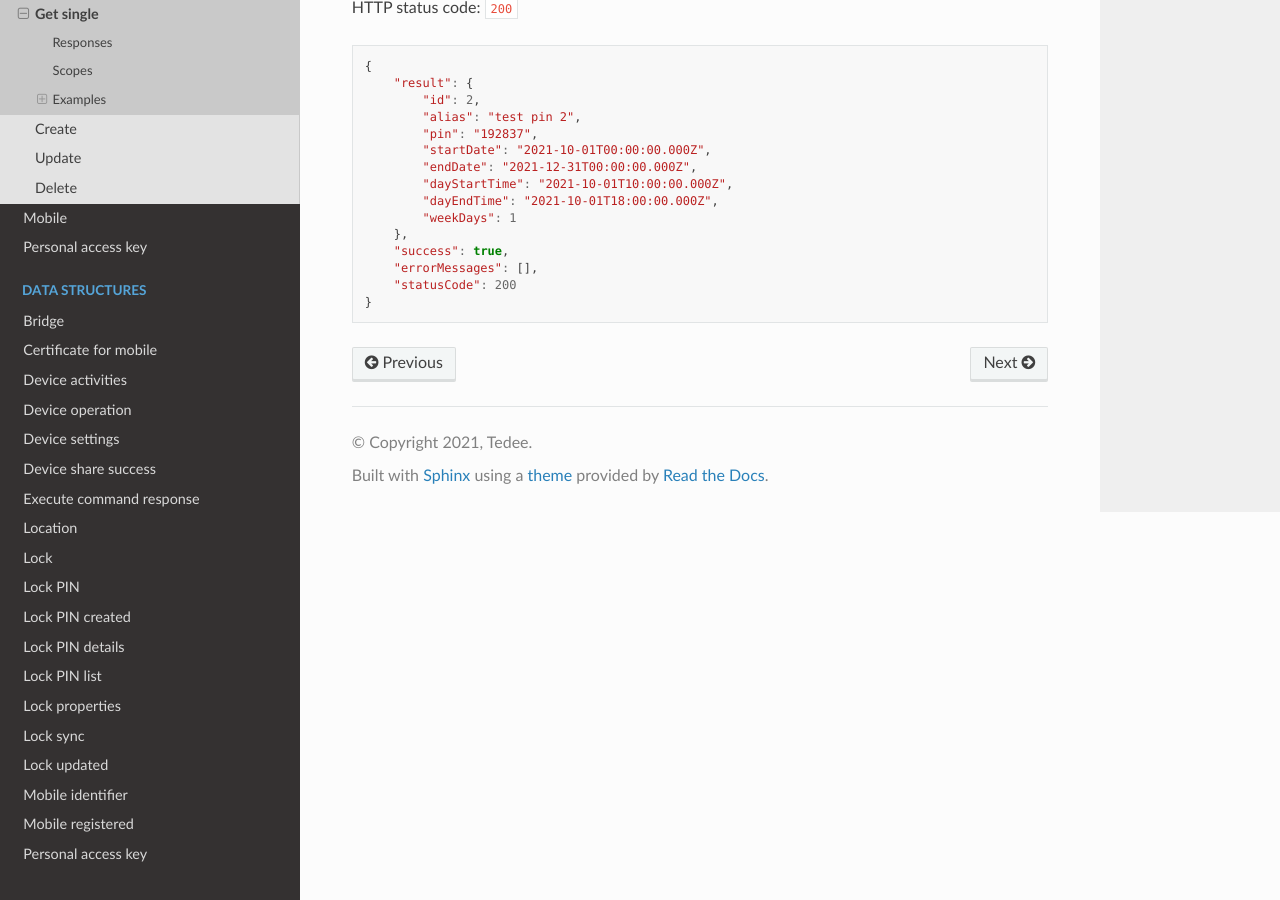
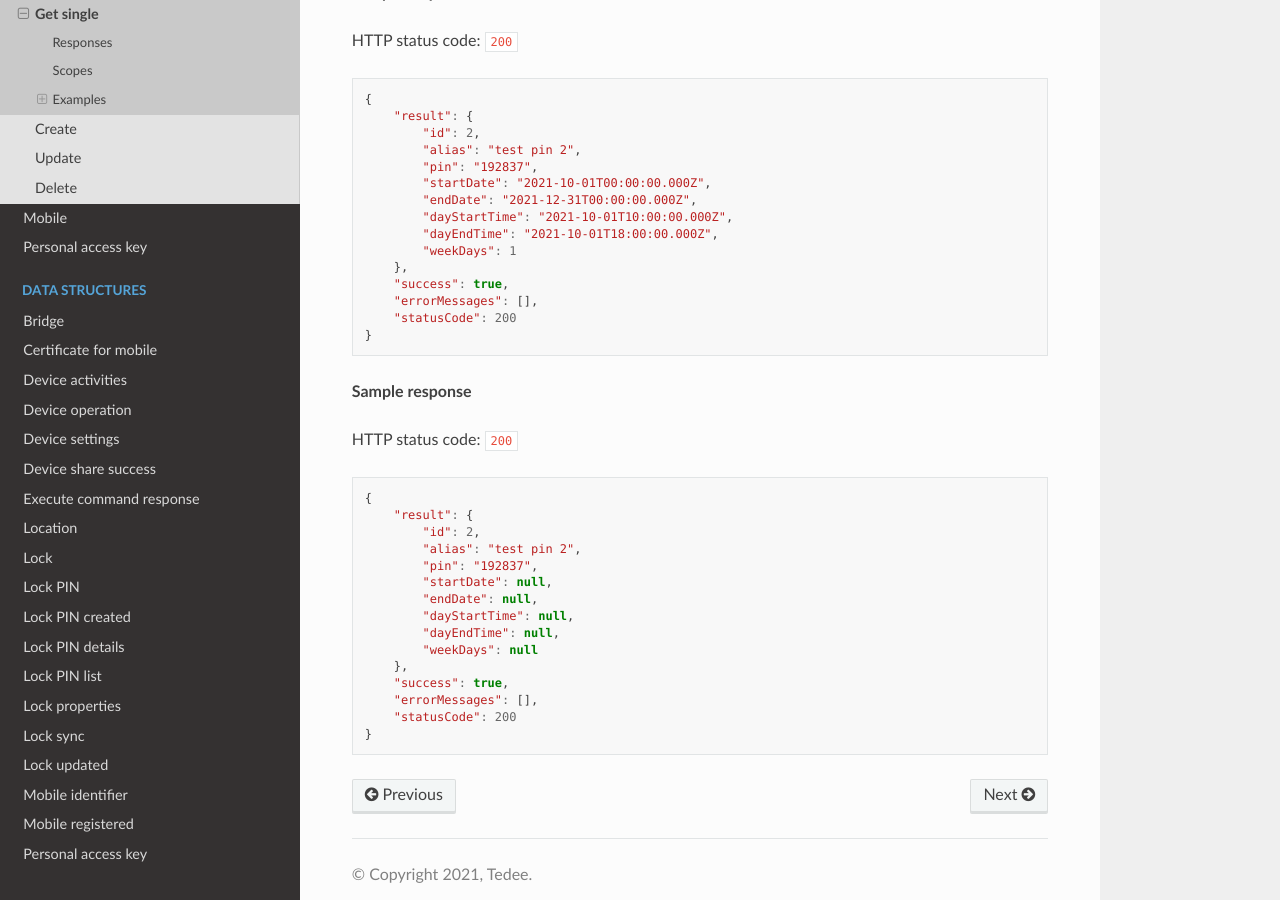
Before and after one commit to tedee-com/tedee-api-doc, a Sphinx documentation site: the page built from docs/source/endpoints/lockpin/get-single.rst, in a window 1280 px wide and 900 px high, scrolled down 1145 px. Built offline with Sphinx 7.4.7 and the Read the Docs theme 2.0.0, drawn with Linux system fonts in a browser that asks for light colours; some of the changed text lies outside the part shown.

Commit message:
Refactor

```diff
--- a/docs/source/endpoints/lockpin/create.rst
+++ b/docs/source/endpoints/lockpin/create.rst
@@ -42,6 +42,8 @@ Responses
 | Name                    | Type                                                            | Description                                  |
 +=========================+=================================================================+==============================================+
 | 201 Created             | :doc:`Pin created <../../datastructures/lock-pin-created>`      | successful operation                         |
++-------------------------+-----------------------------------------------------------------+----------------------------------------------+
+| 403 Forbidden           |                                                                 | user doesn't have permission to the lock     |
 +-------------------------+-----------------------------------------------------------------+----------------------------------------------+
 | 406 Not Acceptable      |                                                                 | pin already exists                           |
 +-------------------------+-----------------------------------------------------------------+----------------------------------------------+
--- a/docs/source/endpoints/lockpin/delete.rst
+++ b/docs/source/endpoints/lockpin/delete.rst
@@ -24,6 +24,8 @@ Responses
 | Name                    | Description                                  |
 +=========================+==============================================+
 | 204 No Content          | successful operation                         |
++-------------------------+----------------------------------------------+
+| 403 Forbidden           | user doesn't have permission to the lock     |
 +-------------------------+----------------------------------------------+
 | 404 Not Found           | pin not found                                |
 +-------------------------+----------------------------------------------+
--- a/docs/source/endpoints/lockpin/get-all.rst
+++ b/docs/source/endpoints/lockpin/get-all.rst
@@ -26,6 +26,8 @@ Responses
 | 200 OK                 | :doc:`Lock PIN list <../../datastructures/lock-pin-list>` [] | successful operation                         |
 +------------------------+--------------------------------------------------------------+----------------------------------------------+
 | 304 Not Modified       |                                                              | provided list version is up to date          |
++------------------------+--------------------------------------------------------------+----------------------------------------------+
+| 403 Forbidden          |                                                              | user doesn't have permission to the lock     |
 +------------------------+--------------------------------------------------------------+----------------------------------------------+
 | 408 Request Timeout    |                                                              | timeout while fetching data from the device  |
 +------------------------+--------------------------------------------------------------+----------------------------------------------+
--- a/docs/source/endpoints/lockpin/get-single.rst
+++ b/docs/source/endpoints/lockpin/get-single.rst
@@ -76,3 +78,25 @@ HTTP status code: ``200``
         "errorMessages": [],
         "statusCode": 200
     }
+
+**Sample response**
+
+HTTP status code: ``200``
+
+.. code-block:: js
+
+    {
+        "result": {
+            "id": 2,
+            "alias": "test pin 2",
+            "pin": "192837",
+            "startDate": null,
+            "endDate": null,
+            "dayStartTime": null,
+            "dayEndTime": null,
+            "weekDays": null
+        },
+        "success": true,
+        "errorMessages": [],
+        "statusCode": 200
+    }
--- a/docs/source/endpoints/lockpin/update.rst
+++ b/docs/source/endpoints/lockpin/update.rst
@@ -44,6 +44,8 @@ Responses
 | Name                    | Description                                  |
 +=========================+==============================================+
 | 204 No Content          | successful operation                         |
++-------------------------+----------------------------------------------+
+| 403 Forbidden           | user doesn't have permission to the lock     |
 +-------------------------+----------------------------------------------+
 | 404 Not Found           | pin not found                                |
 +-------------------------+----------------------------------------------+
--- a/docs/source/howtos/manage-lock-pin-list.rst
+++ b/docs/source/howtos/manage-lock-pin-list.rst
@@ -2,7 +2,7 @@ How to manage PIN list of the lock
 ==================================
 
 If you have a lock paired with a keypad and your lock is also paired with a bridge, you can manage pins using API.
-In this tutorial we will walk through the process of listing, creating, updating and deleting pin for lock device.
+In this tutorial we will walk through the process of listing, creating, updating, and deleting pins for the lock device.
 
 Get current pin list
 --------------------
```
Also changed, not shown: other parts of docs/source/endpoints/lockpin/get-single.rst (+2 -0 lines).
